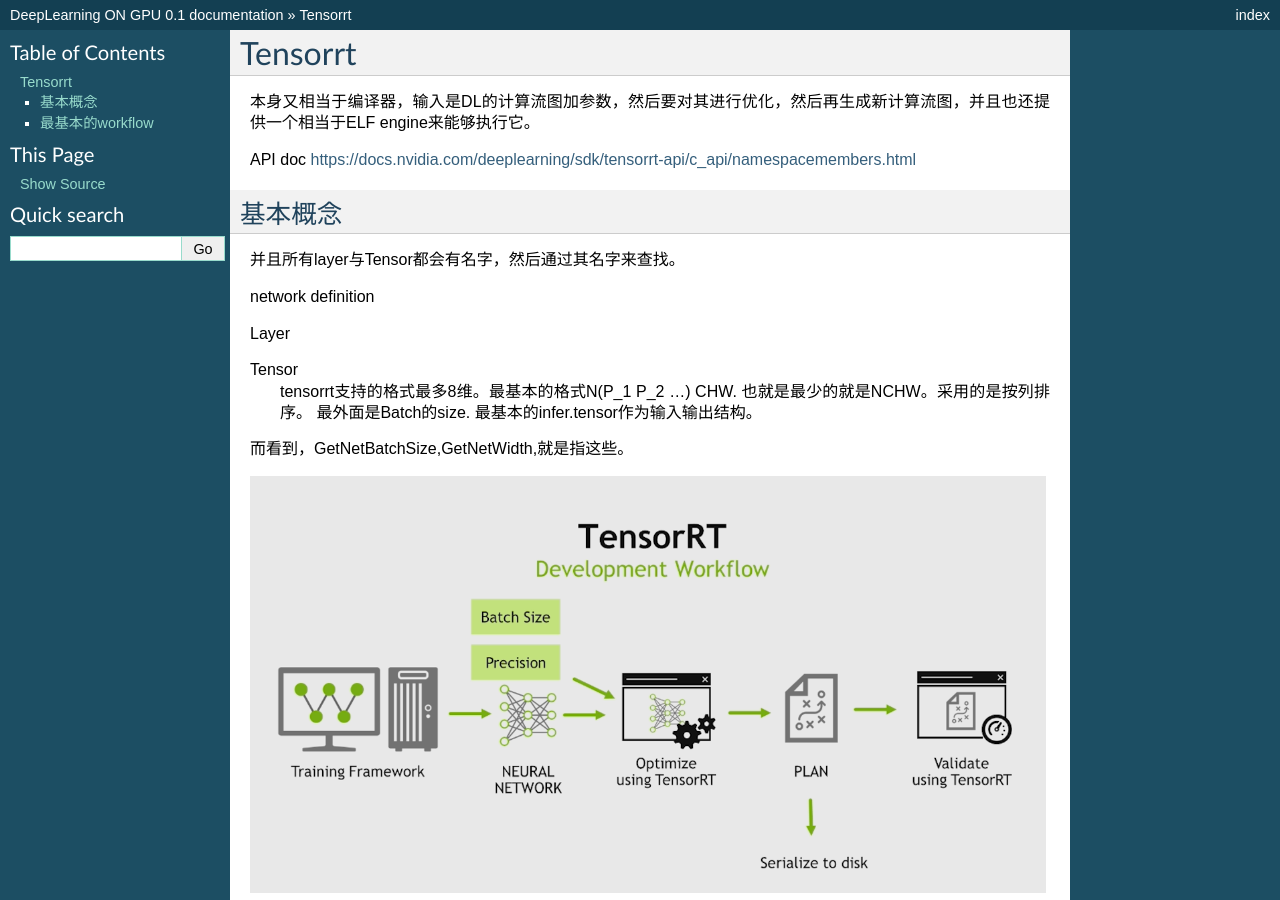
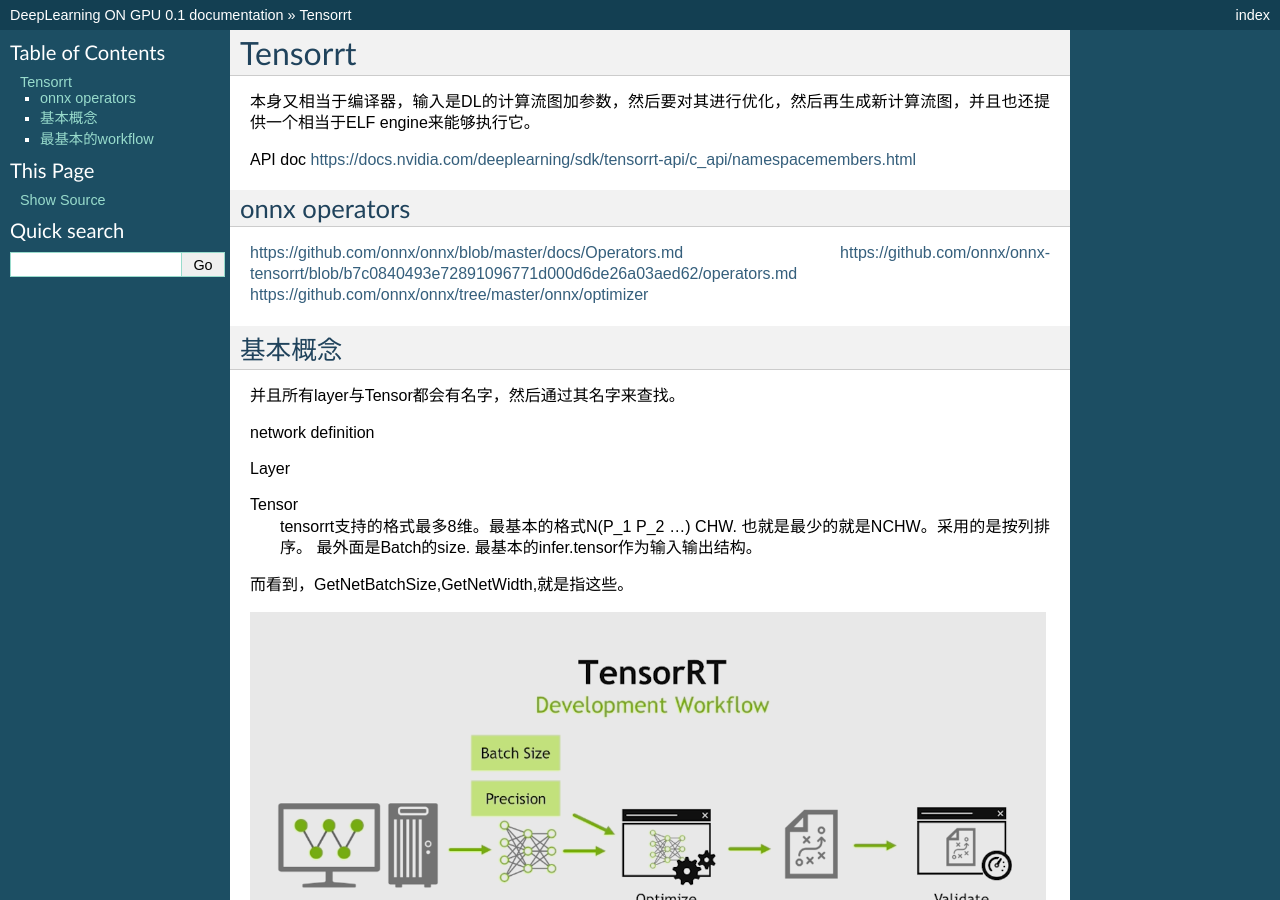
Before and after one commit to gwli/DeepLearningOnGPU, a Sphinx documentation site: the page built from source/Stage_3/tensorrt.rst, in a window 1280 px wide and 900 px high. Built offline with Sphinx 7.4.7, drawn with Linux system fonts in a browser that asks for light colours.

Commit message:
onnx operators

```diff
--- a/source/Stage_3/tensorrt.rst
+++ b/source/Stage_3/tensorrt.rst
@@ -2,9 +2,18 @@
 Tensorrt
 ********
 
+
 本身又相当于编译器，输入是DL的计算流图加参数，然后要对其进行优化，然后再生成新计算流图，并且也还提供一个相当于ELF engine来能够执行它。
 
 API doc https://docs.nvidia.com/deeplearning/sdk/tensorrt-api/c_api/namespacemembers.html
+
+onnx operators
+==================
+
+https://github.com/onnx/onnx/blob/master/docs/Operators.md
+https://github.com/onnx/onnx-tensorrt/blob/b7c0840493e72891096771d000d6de26a03aed62/operators.md
+https://github.com/onnx/onnx/tree/master/onnx/optimizer
+
 
 基本概念
 ========
```
